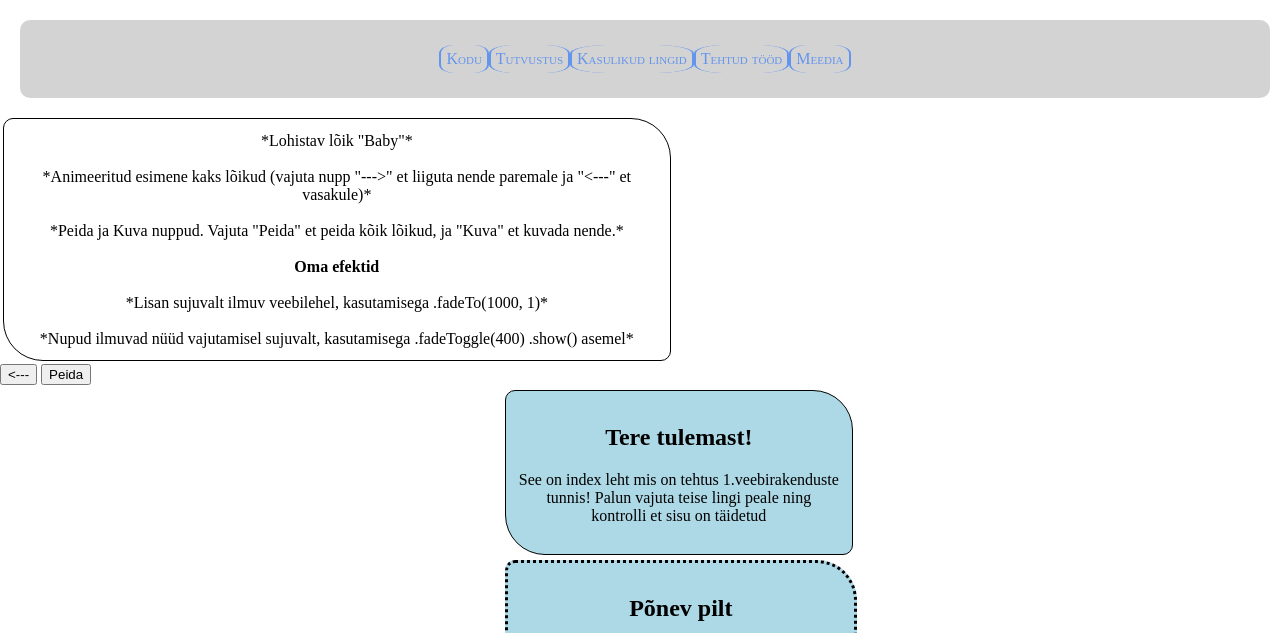
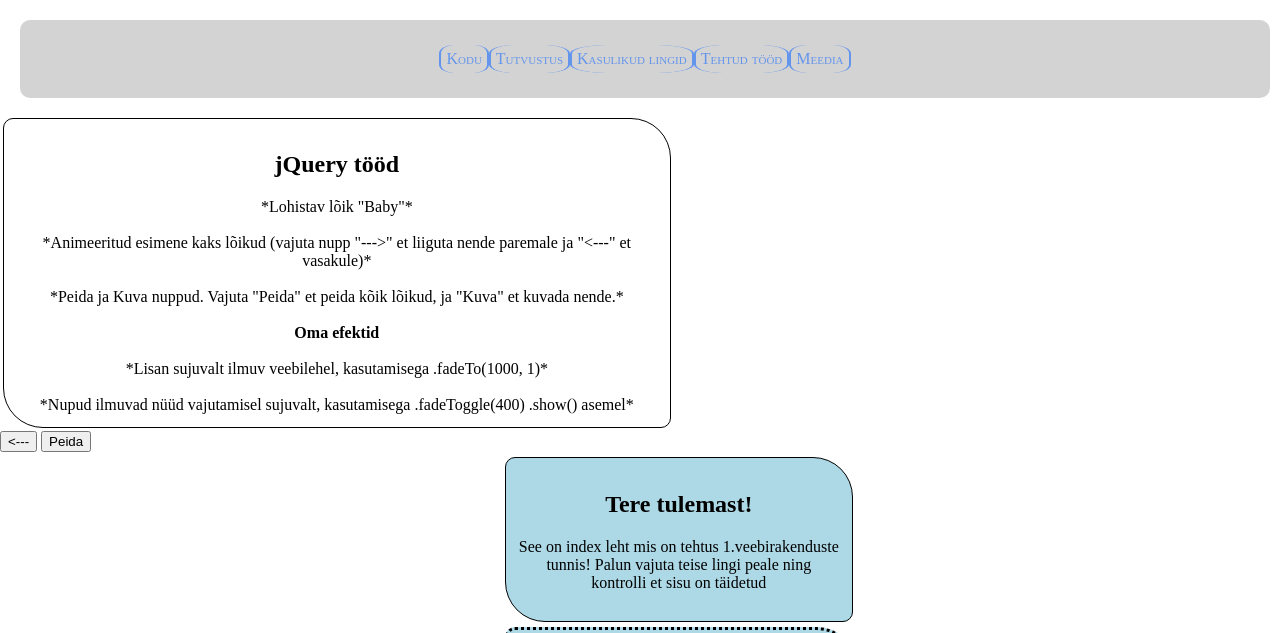
Before and after one commit to Lvakos/veebirakendusetIKTpv25, a plain HTML site: page index.html in a window 1280 px wide. Both pictures are taken after a click on the button "--->". Shown: the part 167-800 px from the top of the page. Drawn offline with nearby package versions, Linux system fonts and the light colour scheme.

Commit message:
Parandan veod

```diff
--- a/index.html
+++ b/index.html
@@ -94,12 +94,13 @@
 <main>
 
     <section>
+        <h2>jQuery tööd</h2>
         <div class="vihjemull" title="jQuery raamistikuga seotud tööd on lõpetatud.">
             *Lohistav lõik "Baby"*
             <br>
 
             <br>
-            *Animeeritud esimene kaks lõikud (vajuta nupp "--->" et liiguta nende paremale ja "<---" et vasakule)*
+            *Animeeritud esimene kaks lõikud (vajuta nupp "--->" et liiguta nende paremale ja "&lt;---" et vasakule)*
             <br>
 
             <br>
@@ -123,7 +124,7 @@
     $(this).hide();
     $('#vasakule').fadeToggle(400);">
 
-    <input type="button" value="<---" id="vasakule" style="display:none"
+    <input type="button" value="&lt;---" id="vasakule" style="display:none"
            onclick="$('#kast1, #kast2').animate({left: '0px'}, 1000);
     $(this).hide();
     $('#paremale').fadeToggle(400);">
@@ -152,6 +153,7 @@
 
     </section>
     <section>
+        <h2>Koordinaadid</h2>
         <div id="vastus"></div>
     </section>
 </main>
```
